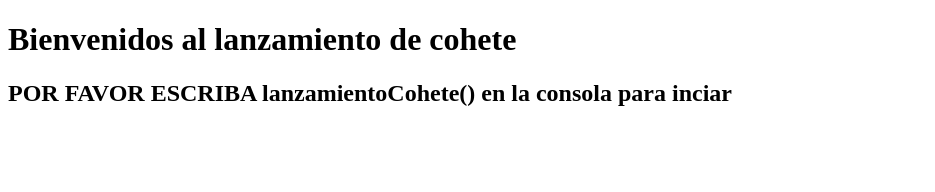
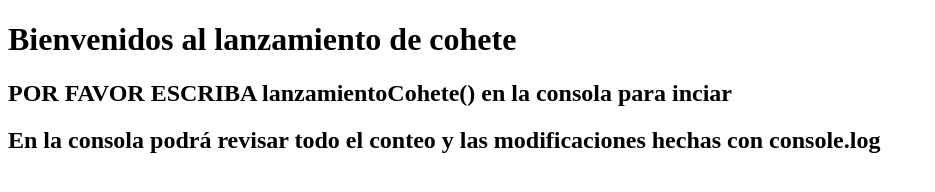
Before and after one commit to DiegoHerreraGre/Despegue---Pre-Entrega-1, a plain HTML site: page index.html in a window 1280 px wide. Shown: the whole page, without its empty margins (0-935 px from the left). Drawn offline with Linux system fonts and the light colour scheme.

Commit message:
Version 0.0.2

```diff
--- a/index.html
+++ b/index.html
@@ -10,6 +10,7 @@
     <h1>Bienvenidos al lanzamiento de cohete</h1>
 
     <h2>POR FAVOR ESCRIBA lanzamientoCohete() en la consola para inciar</h2>
+    <h2>En la consola podrá revisar todo el conteo y las modificaciones hechas con console.log</h2>
 </header>
 <main></main>
 <footer></footer>
```
Also changed, not shown: 1 other file.
